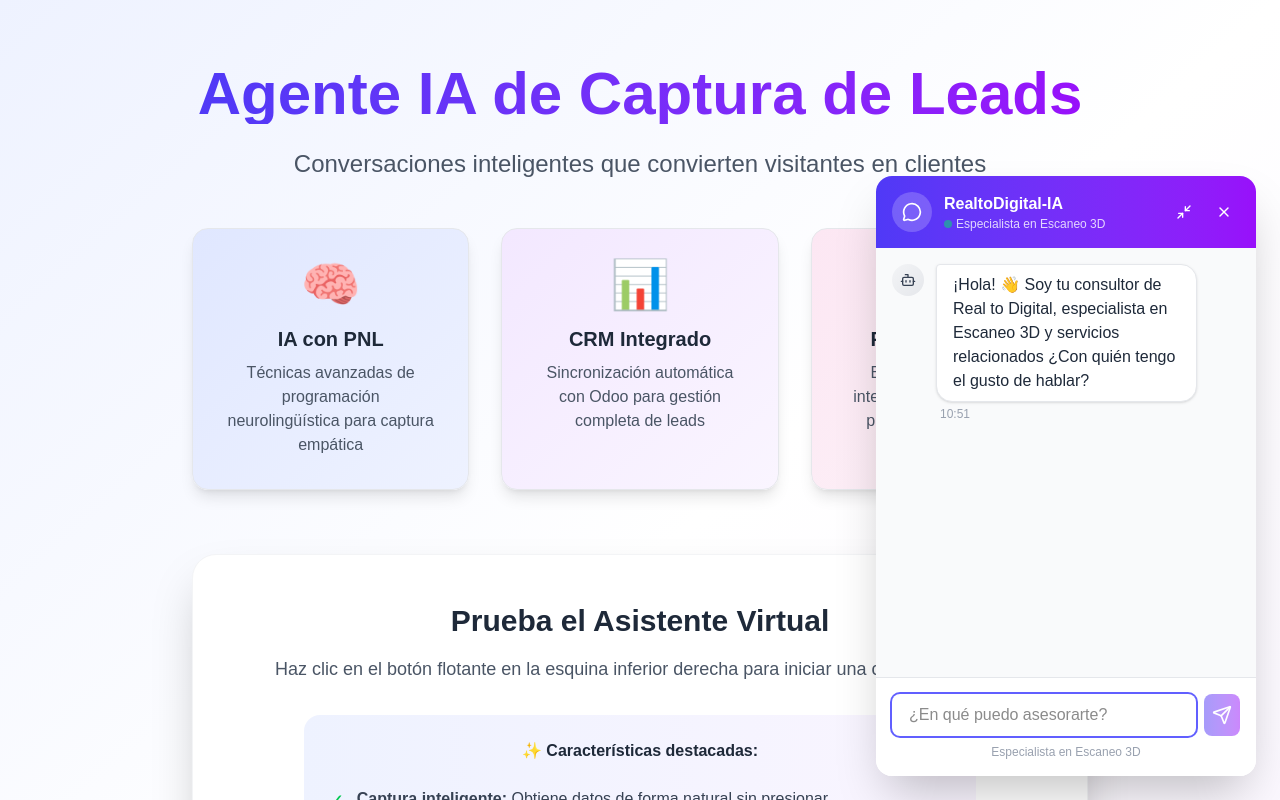
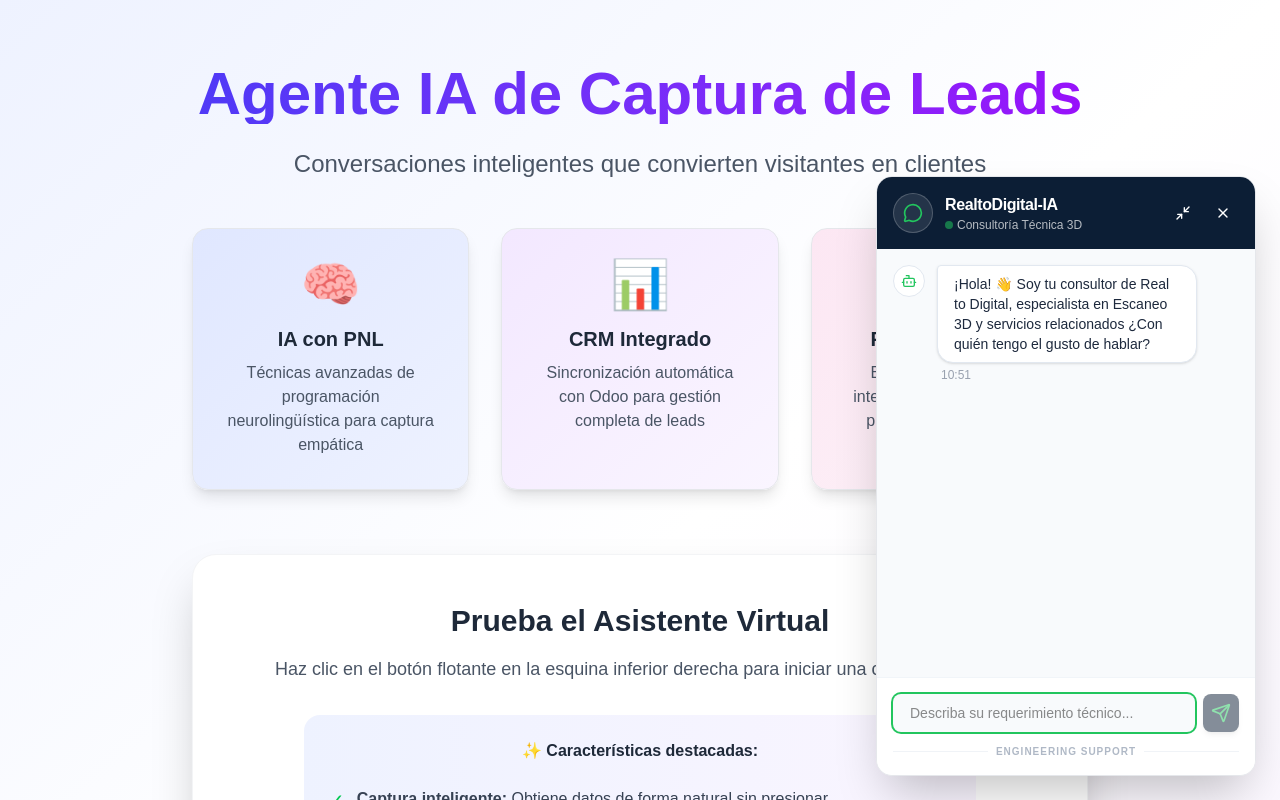
Before and after one commit to macarenitaia/lead-agent-app, a Next.js app: page / in a window 1280 px wide. Both pictures are taken after a click on the button 1228 px from the left and 748 px from the top of the page. Shown: the top 800 px of the page. Built offline with nearby package versions, Linux system fonts and the light colour scheme; no server answers.

Commit message:
Design: Overhaul chat UI to match corporate brand (Dark Navy & Engineering Green)

```diff
--- a/src/components/chat-widget/ChatBubble.tsx
+++ b/src/components/chat-widget/ChatBubble.tsx
@@ -27,20 +27,20 @@ export default function ChatBubble({ message }: ChatBubbleProps) {
         >
             {/* Avatar */}
             <div
-                className={`flex-shrink-0 w-8 h-8 rounded-full flex items-center justify-center ${isUser
-                        ? 'bg-gradient-to-br from-indigo-500 to-purple-500 text-white'
-                        : 'bg-gradient-to-br from-gray-100 to-gray-200 text-gray-700'
+                className={`flex-shrink-0 w-8 h-8 rounded-full flex items-center justify-center border ${isUser
+                    ? 'bg-[#0c1e35] text-[#22c55e] border-[#22c55e]/30'
+                    : 'bg-white text-slate-700 border-slate-200'
                     }`}
             >
-                {isUser ? <User className="w-4 h-4" /> : <Bot className="w-4 h-4" />}
+                {isUser ? <User className="w-4 h-4" /> : <Bot className="w-4 h-4 text-[#22c55e]" />}
             </div>
 
             {/* Bubble */}
             <div className={`flex flex-col max-w-[75%] ${isUser ? 'items-end' : 'items-start'}`}>
                 <div
-                    className={`rounded-2xl px-4 py-2 ${isUser
-                            ? 'bg-gradient-to-r from-indigo-600 to-purple-600 text-white rounded-tr-sm'
-                            : 'bg-white text-gray-800 shadow-sm border border-gray-200 rounded-tl-sm'
+                    className={`rounded-2xl px-4 py-2 text-sm shadow-sm ${isUser
+                        ? 'bg-[#0c1e35] text-white rounded-tr-sm border border-[#22c55e]/20'
+                        : 'bg-white text-slate-800 border border-slate-200 rounded-tl-sm'
                         }`}
                 >
                     {isUser ? (
--- a/src/components/chat-widget/ChatWidget.tsx
+++ b/src/components/chat-widget/ChatWidget.tsx
@@ -135,10 +135,10 @@ export default function ChatWidget({ tenantId: initialTenantId }: ChatWidgetProp
                         whileHover={{ scale: 1.1 }}
                         whileTap={{ scale: 0.95 }}
                         onClick={() => setIsOpen(true)}
-                        className="fixed bottom-6 right-6 z-50 bg-gradient-to-r from-indigo-600 to-purple-600 text-white rounded-full p-4 shadow-2xl hover:shadow-indigo-500/50 transition-all duration-300"
+                        className="fixed bottom-6 right-6 z-50 bg-[#22c55e] text-white rounded-full p-4 shadow-2xl hover:shadow-green-500/50 transition-all duration-300"
                     >
                         <MessageCircle className="w-6 h-6" />
-                        <span className="absolute -top-1 -right-1 w-4 h-4 bg-green-500 rounded-full border-2 border-white animate-pulse" />
+                        <span className="absolute -top-1 -right-1 w-4 h-4 bg-white rounded-full border-2 border-[#22c55e] animate-pulse" />
                     </motion.button>
                 )}
             </AnimatePresence>
@@ -149,22 +149,26 @@ export default function ChatWidget({ tenantId: initialTenantId }: ChatWidgetProp
                         initial={{ opacity: 0, y: 20, scale: 0.95 }}
                         animate={{ opacity: 1, y: 0, scale: 1 }}
                         exit={{ opacity: 0, y: 20, scale: 0.95 }}
-                        className="fixed bottom-6 right-6 z-50 w-[380px] h-[600px] bg-white rounded-2xl shadow-2xl flex flex-col overflow-hidden"
+                        className="fixed bottom-6 right-6 z-50 w-[380px] h-[600px] bg-white rounded-2xl shadow-2xl flex flex-col overflow-hidden border border-gray-200"
                     >
-                        <div className="bg-gradient-to-r from-indigo-600 to-purple-600 text-white p-4 flex items-center justify-between">
-                            <div className="flex items-center gap-3">
-                                <div className="w-10 h-10 bg-white/20 rounded-full flex items-center justify-center">
-                                    <MessageCircle className="w-5 h-5" />
+                        {/* Header con estilo ingeniería */}
+                        <div className="bg-[#0c1e35] text-white p-4 flex items-center justify-between relative overflow-hidden">
+                            {/* Patrón de rejilla sutil */}
+                            <div className="absolute inset-0 opacity-10 pointer-events-none" style={{ backgroundImage: 'radial-gradient(#ffffff 0.5px, transparent 0.5px)', backgroundSize: '10px 10px' }}></div>
+
+                            <div className="flex items-center gap-3 relative z-10">
+                                <div className="w-10 h-10 bg-white/10 rounded-full flex items-center justify-center border border-white/20">
+                                    <MessageCircle className="w-5 h-5 text-[#22c55e]" />
                                 </div>
                                 <div>
-                                    <h3 className="font-semibold">RealtoDigital-IA</h3>
-                                    <div className="flex items-center gap-1 text-xs text-white/80">
-                                        <span className="w-2 h-2 bg-green-400 rounded-full animate-pulse" />
-                                        Especialista en Escaneo 3D
+                                    <h3 className="font-semibold tracking-tight">RealtoDigital-IA</h3>
+                                    <div className="flex items-center gap-1 text-xs text-white/70">
+                                        <span className="w-2 h-2 bg-[#22c55e] rounded-full animate-pulse" />
+                                        Consultoría Técnica 3D
                                     </div>
                                 </div>
                             </div>
-                            <div className="flex gap-2">
+                            <div className="flex gap-2 relative z-10">
                                 <button
                                     onClick={() => setIsMinimized(!isMinimized)}
                                     className="hover:bg-white/10 p-2 rounded-lg transition"
@@ -182,24 +186,24 @@ export default function ChatWidget({ tenantId: initialTenantId }: ChatWidgetProp
 
                         {!isMinimized && (
                             <>
-                                <div className="flex-1 overflow-y-auto p-4 space-y-4 bg-gray-50">
+                                <div className="flex-1 overflow-y-auto p-4 space-y-4 bg-slate-50">
                                     {messages.map((message) => (
                                         <ChatBubble key={message.id} message={message} />
                                     ))}
                                     {isLoading && (
-                                        <div className="flex items-center gap-2 text-gray-500">
+                                        <div className="flex items-center gap-2 text-slate-400">
                                             <div className="flex gap-1">
-                                                <span className="w-2 h-2 bg-gray-400 rounded-full animate-bounce" />
-                                                <span className="w-2 h-2 bg-gray-400 rounded-full animate-bounce [animation-delay:0.2s]" />
-                                                <span className="w-2 h-2 bg-gray-400 rounded-full animate-bounce [animation-delay:0.4s]" />
+                                                <span className="w-1.5 h-1.5 bg-[#22c55e] rounded-full animate-bounce" />
+                                                <span className="w-1.5 h-1.5 bg-[#22c55e] rounded-full animate-bounce [animation-delay:0.2s]" />
+                                                <span className="w-1.5 h-1.5 bg-[#22c55e] rounded-full animate-bounce [animation-delay:0.4s]" />
                                             </div>
-                                            <span className="text-sm">Analizando...</span>
+                                            <span className="text-xs font-medium uppercase tracking-wider">Procesando datos técnicos</span>
                                         </div>
                                     )}
                                     <div ref={messagesEndRef} />
                                 </div>
 
-                                <div className="p-4 bg-white border-t border-gray-200">
+                                <div className="p-4 bg-white border-t border-slate-100">
                                     <div className="flex gap-2">
                                         <input
                                             ref={inputRef}
@@ -207,22 +211,26 @@ export default function ChatWidget({ tenantId: initialTenantId }: ChatWidgetProp
                                             value={inputValue}
                                             onChange={(e) => setInputValue(e.target.value)}
                                             onKeyPress={handleKeyPress}
-                                            placeholder="¿En qué puedo asesorarte?"
+                                            placeholder="Describa su requerimiento técnico..."
                                             disabled={isLoading}
-                                            className="flex-1 px-4 py-2 border border-gray-300 rounded-lg focus:outline-none focus:ring-2 focus:ring-indigo-500 focus:border-transparent disabled:opacity-50 disabled:cursor-not-allowed"
+                                            className="flex-1 px-4 py-2 bg-slate-50 border border-slate-200 rounded-lg focus:outline-none focus:ring-2 focus:ring-[#22c55e] focus:border-transparent disabled:opacity-50 disabled:cursor-not-allowed text-sm"
                                             autoFocus
                                         />
                                         <button
                                             onClick={sendMessage}
                                             disabled={!inputValue.trim() || isLoading}
-                                            className="bg-gradient-to-r from-indigo-600 to-purple-600 text-white p-2 rounded-lg hover:shadow-lg disabled:opacity-50 disabled:cursor-not-allowed transition-all duration-200"
+                                            className="bg-[#0c1e35] text-white p-2 rounded-lg hover:bg-[#162e4d] disabled:opacity-50 disabled:cursor-not-allowed transition-all duration-200 shadow-md"
                                         >
-                                            <Send className="w-5 h-5" />
+                                            <Send className="w-5 h-5 text-[#22c55e]" />
                                         </button>
                                     </div>
-                                    <p className="text-xs text-gray-400 mt-2 text-center font-medium">
-                                        Especialista en Escaneo 3D
-                                    </p>
+                                    <div className="flex items-center justify-center gap-2 mt-3 opacity-50">
+                                        <div className="h-px bg-slate-200 flex-1"></div>
+                                        <p className="text-[10px] text-slate-500 font-bold uppercase tracking-widest whitespace-nowrap">
+                                            Engineering Support
+                                        </p>
+                                        <div className="h-px bg-slate-200 flex-1"></div>
+                                    </div>
                                 </div>
                             </>
                         )}
```
